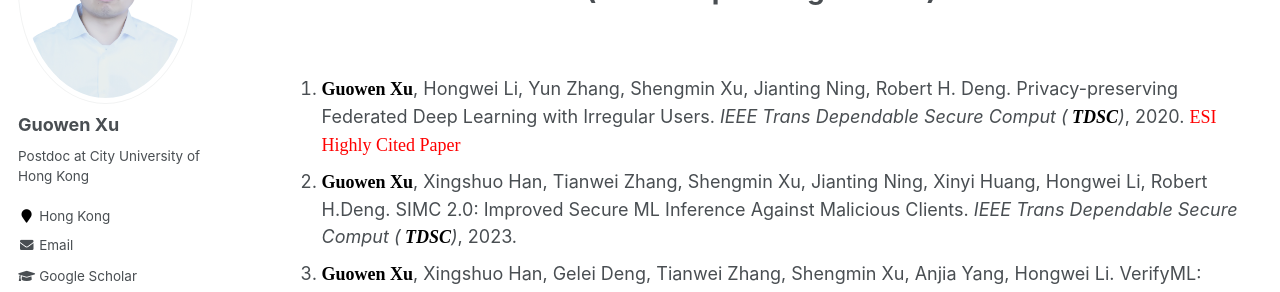
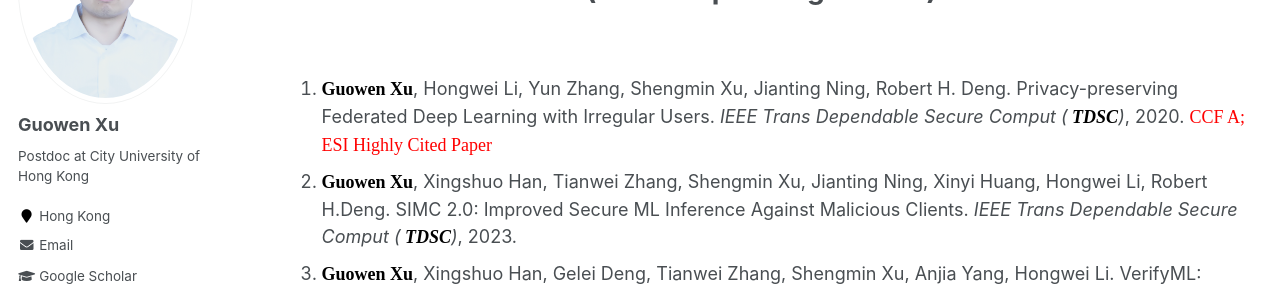
Before and after one commit to Guowen-xu/guowen-xu.github.io, a Jekyll site: the page built from _pages/publications.md, in a window 1280 px wide and 900 px high. Shown: the part 242-534 px from the top of the window. Built offline with Jekyll 4.4.1, drawn with Linux system fonts in a browser that asks for light colours; some web fonts are replaced.

Commit message:
Update publications.md

```diff
--- a/_pages/publications.md
+++ b/_pages/publications.md
@@ -14,7 +14,7 @@ You can find my articles on my [Google Scholar](https://scholar.google.com.hk/ci
 
 
 
-1. **<font face="Times New Roman" color=black size=4> Guowen Xu</font>**, Hongwei Li, Yun Zhang, Shengmin Xu, Jianting Ning, Robert H. Deng. Privacy-preserving Federated Deep Learning with Irregular Users. *IEEE Trans Dependable Secure Comput (**<font face="Times New Roman" color=black size=4> TDSC</font>**)*, 2020. <font face="Times New Roman" color=red size=4> ESI Highly Cited Paper</font>
+1. **<font face="Times New Roman" color=black size=4> Guowen Xu</font>**, Hongwei Li, Yun Zhang, Shengmin Xu, Jianting Ning, Robert H. Deng. Privacy-preserving Federated Deep Learning with Irregular Users. *IEEE Trans Dependable Secure Comput (**<font face="Times New Roman" color=black size=4> TDSC</font>**)*, 2020. <font face="Times New Roman" color=red size=4> CCF A; ESI Highly Cited Paper</font>
 2. **<font face="Times New Roman" color=black size=4> Guowen Xu</font>**, Xingshuo Han, Tianwei Zhang, Shengmin Xu, Jianting Ning, Xinyi Huang, Hongwei Li, Robert H.Deng. SIMC 2.0: Improved Secure ML Inference Against Malicious Clients. *IEEE Trans Dependable Secure Comput (**<font face="Times New Roman" color=black size=4> TDSC</font>**)*, 2023.
 3. **<font face="Times New Roman" color=black size=4> Guowen Xu</font>**, Xingshuo Han, Gelei Deng, Tianwei Zhang, Shengmin Xu,  Anjia Yang, Hongwei Li. VerifyML: Obliviously Checking Model Fairness Resilient to Malicious Model Holder. *IEEE Trans Dependable Secure Comput (**<font face="Times New Roman" color=black size=4> TDSC</font>**)*, 2023
 4. **<font face="Times New Roman" color=black size=4> Guowen Xu</font>**, Hongwei Li, Sen Liu, Kan Yang, Xiaodong Lin. VerifyNet: Secure and Verifiable Federated Learning. *IEEE Trans. Inf. Forensics Secur (**<font face="Times New Roman" color=black size=4> TIFS</font>**)*, 2019. <font face="Times New Roman" color=red size=4> ESI Highly Cited Paper</font>
```
